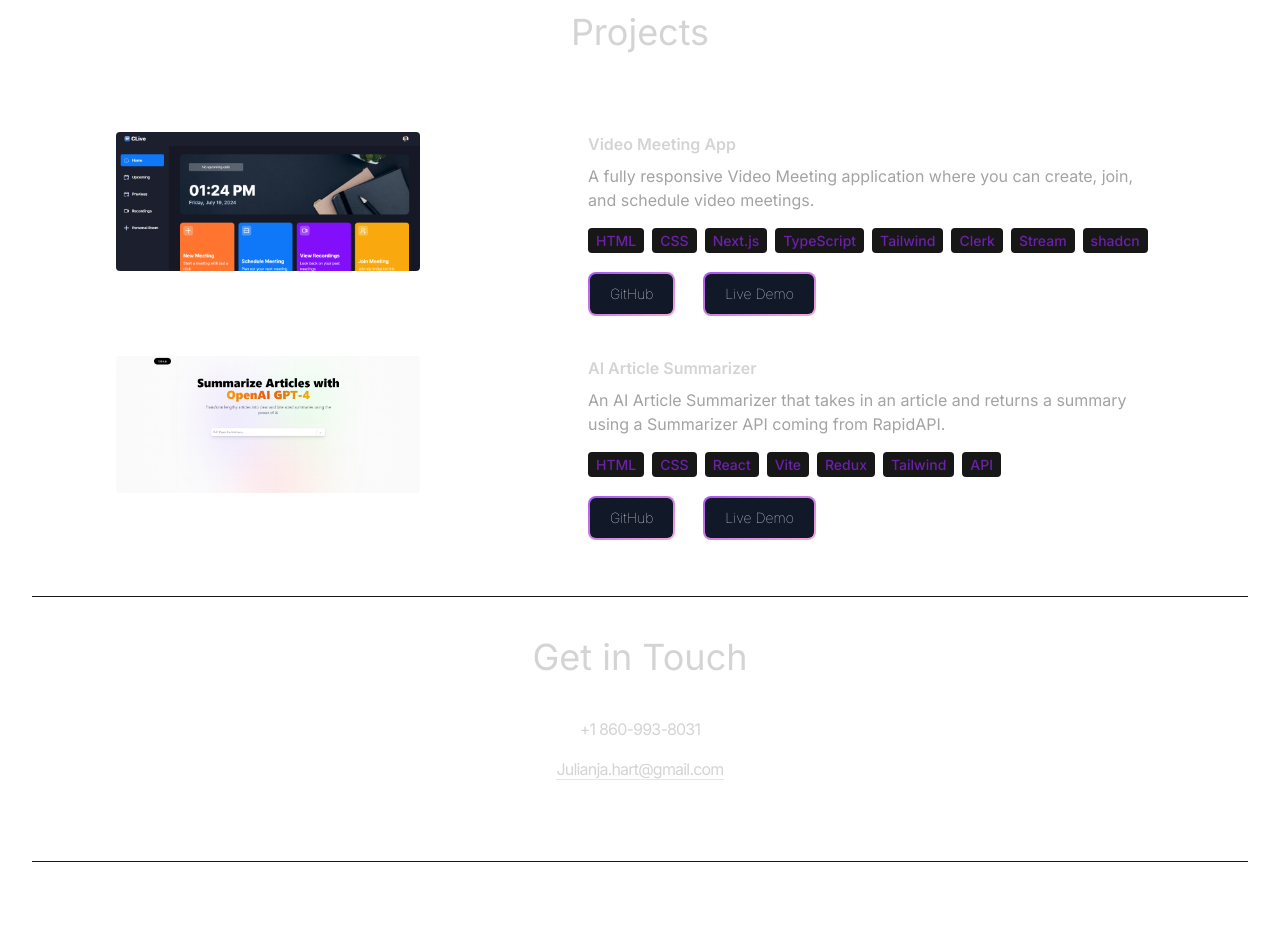
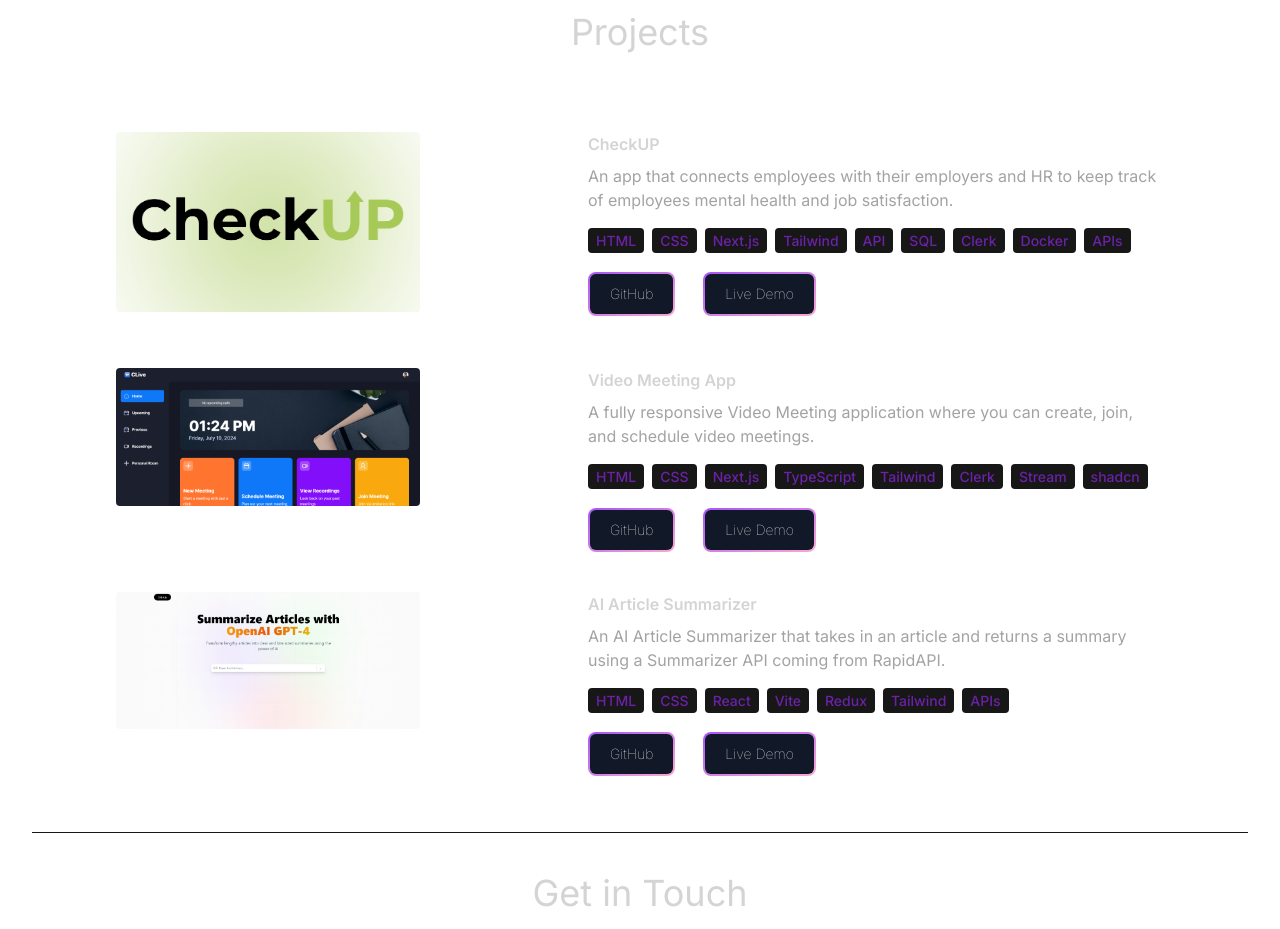
Before and after one commit to Julian-Hart/portfolio, a React (Vite) app: page / in a window 1280 px wide. Shown: the part 2260-3189 px from the top of the page. Before the commit the page ends 3122 px from the top, so only its background shows below. Built offline with nearby package versions, Linux system fonts and the light colour scheme.

Commit message:
added new project

```diff
--- a/src/constants/index.js
+++ b/src/constants/index.js
@@ -1,5 +1,6 @@
 import project1 from "../assets/projects/project1.png";
 import project2 from "../assets/projects/project2.png";
+import project3 from "../assets/projects/project3.png";
 
 export const ABOUT_TEXT = `Hello! My name is Julian, and I am a dedicated and versatile computer science student at the University of Connecticut specializing in full stack web development and Python. My journey in software development began with a deep curiosity for how things work and an obsession with computers and the internet as a whole, and it has evolved into a passion for creating software that is useful and engaging for all. I thrive in collaborative environments, continuously strive to learn, and enjoy solving complex problems to deliver high-quality solutions. Outside of coding, I enjoy staying active by going to the gym and climbing, exploring new technologies, and playing music. I hope to hear from you!`;
 
@@ -30,6 +31,27 @@ export const EXPERIENCES = [
 
 export const PROJECTS = [
   {
+    title: "CheckUP",
+    image: project3,
+    description:
+      "An app that connects employees with their employers and HR to keep track of employees mental health and job satisfaction.",
+    technologies: [
+      "HTML",
+      "CSS",
+      "Next.js",
+      "Tailwind",
+      "API",
+      "SQL",
+      "Clerk",
+      "Docker",
+      "APIs",
+    ],
+
+    github: "https://github.com/SaltworkStudios/checkupapp",
+
+    link: "https://checkupapp.org",
+  },
+  {
     title: "Video Meeting App",
     image: project1,
     description:
@@ -52,7 +74,7 @@ export const PROJECTS = [
     image: project2,
     description:
       "An AI Article Summarizer that takes in an article and returns a summary using a Summarizer API coming from RapidAPI. ",
-    technologies: ["HTML", "CSS", "React", "Vite", "Redux", "Tailwind", "API"],
+    technologies: ["HTML", "CSS", "React", "Vite", "Redux", "Tailwind", "APIs"],
 
     github: "https://github.com/Julian-Hart/summarize_ai",
 
```
Also changed, not shown: src/assets/projects/project3.png (added).
